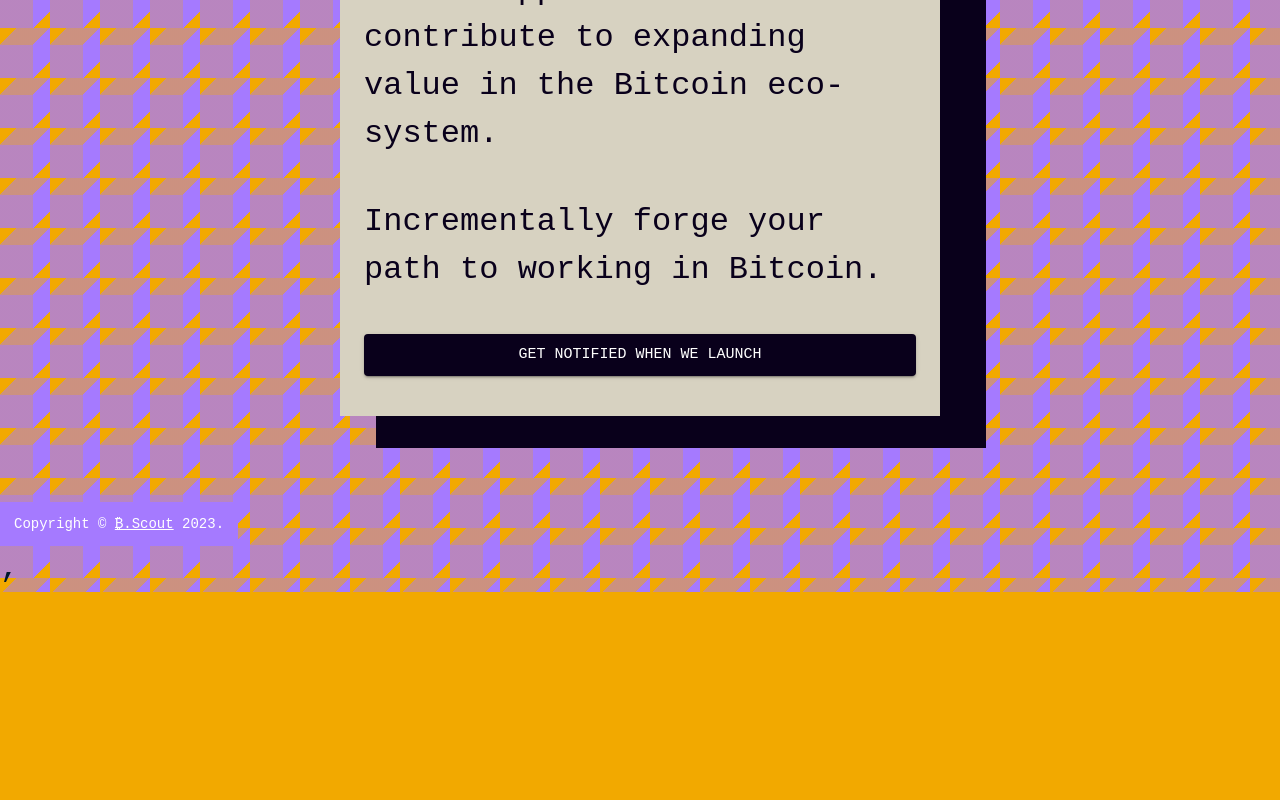
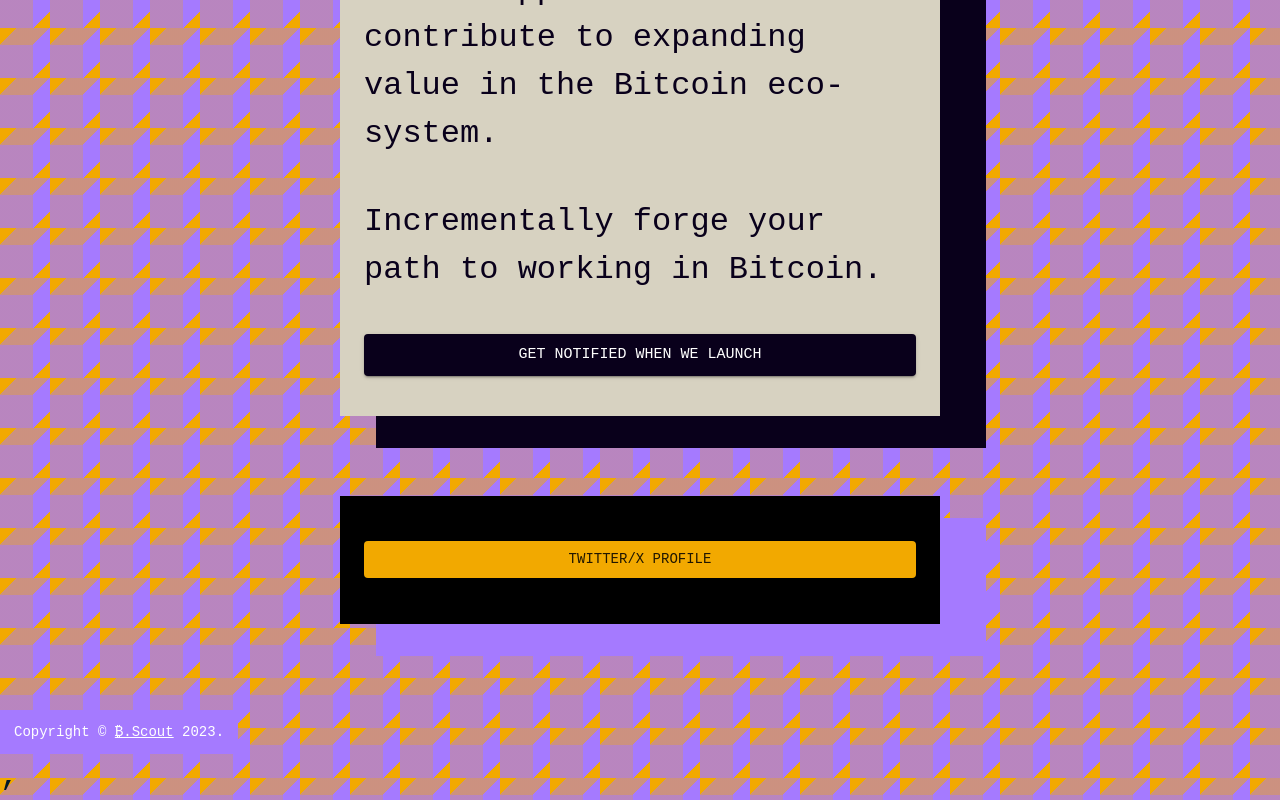
Before and after one commit to orange-label/scout-waiting-list, a React (Vite) app: page / in a window 1280 px wide. Shown: the part 972-1772 px from the top of the page. Before the commit the page ends 1564 px from the top, so only its background shows below. Built offline with nearby package versions, Linux system fonts and the light colour scheme.

Commit message:
Add twitter link

```diff
--- a/src/App.jsx
+++ b/src/App.jsx
@@ -42,6 +42,7 @@ export default function App() {
                 </Button>
               </Stack>
             </Container>
+
             <Container maxWidth="sm" sx={{backgroundColor: '#D7D2C1', marginBottom: 10, paddingY: 5}}>
             <Stack spacing={5}>
               <Typography color="primary" variant="body1" gutterBottom>
@@ -56,6 +57,11 @@ export default function App() {
 
             </Stack>
             </Container>
+            <Container maxWidth="sm" sx={{backgroundColor: 'black', marginBottom: 10, paddingY: 5, boxShadow: '41px 27px 0px 5px #a57aff'}}>
+              <Button fullWidth variant="contained" href="https://twitter.com/bscout_io" color="secondary">
+                Twitter/X Profile
+              </Button>
+            </Container>
       <Copyright/>
       <SubscribeModal open={open} setOpen={setOpen}/>
     </Box>
```
